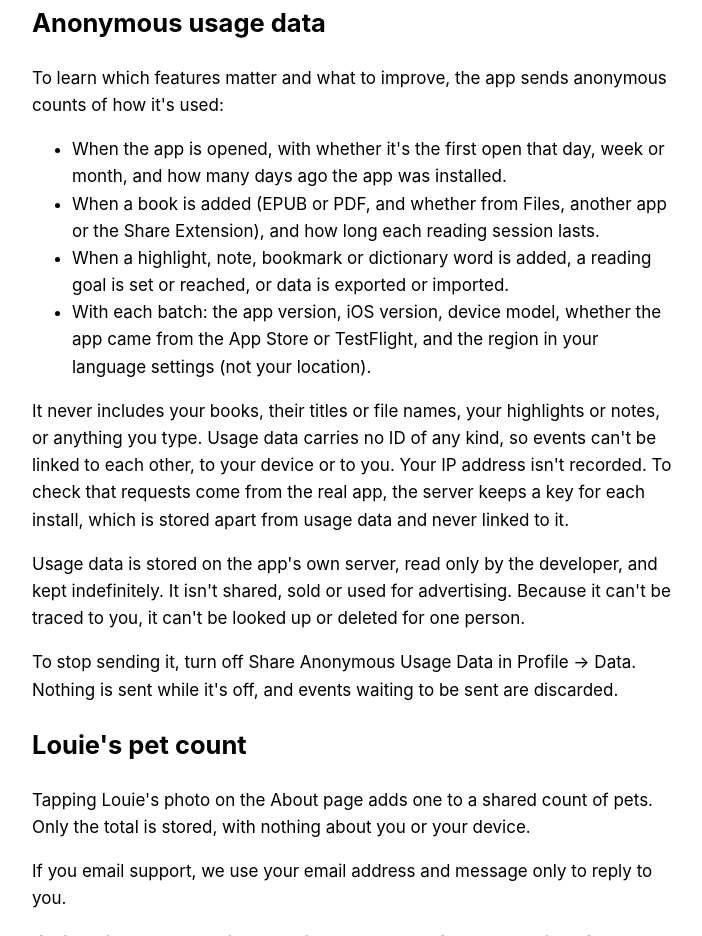
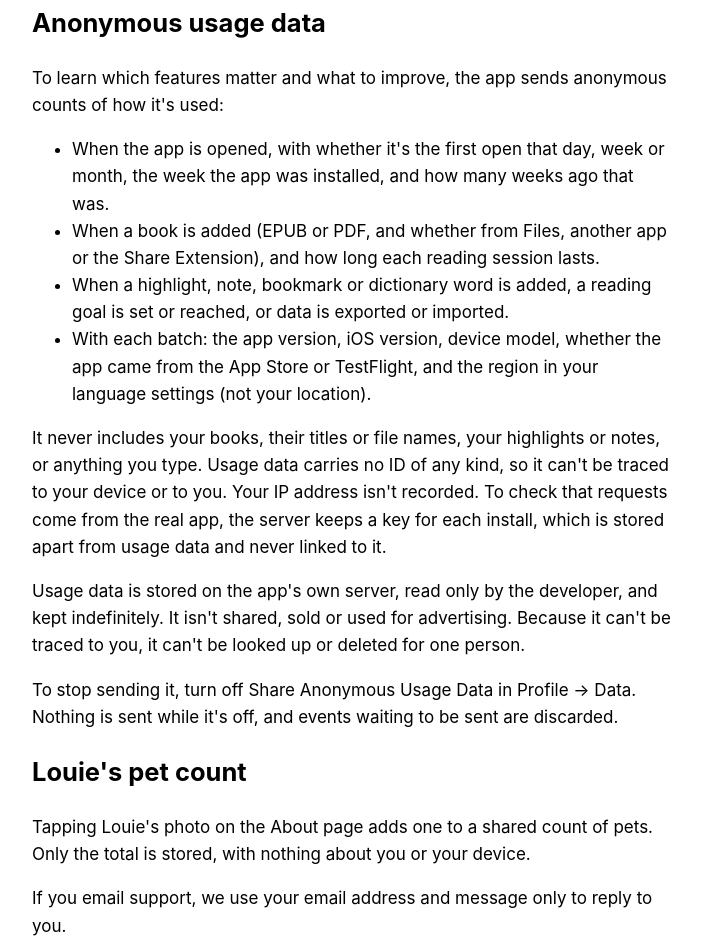
Before and after one commit to Jevs21/louslibraryereader.com, a plain HTML site: page privacy/index.html in a window 1280 px wide. Shown: the part 817-1753 px from the top of the page, without its empty margins (288-990 px from the left). Drawn offline with Linux system fonts and the light colour scheme.

Commit message:
Describe install timing in weeks and soften the linking claim
The app no longer sends days since install, and events from one session share their context, so the policy says
usage data can't be traced to a device or a person rather than that events can't be linked to each other.

Co-Authored-By: Claude Opus 5.5 <noreply@anthropic.com>

```diff
--- a/privacy/index.html
+++ b/privacy/index.html
@@ -28,12 +28,12 @@
 <h2>Anonymous usage data</h2>
 <p>To learn which features matter and what to improve, the app sends anonymous counts of how it's used:</p>
 <ul>
-<li>When the app is opened, with whether it's the first open that day, week or month, and how many days ago the app was installed.</li>
+<li>When the app is opened, with whether it's the first open that day, week or month, the week the app was installed, and how many weeks ago that was.</li>
 <li>When a book is added (EPUB or PDF, and whether from Files, another app or the Share Extension), and how long each reading session lasts.</li>
 <li>When a highlight, note, bookmark or dictionary word is added, a reading goal is set or reached, or data is exported or imported.</li>
 <li>With each batch: the app version, iOS version, device model, whether the app came from the App Store or TestFlight, and the region in your language settings (not your location).</li>
 </ul>
-<p>It never includes your books, their titles or file names, your highlights or notes, or anything you type. Usage data carries no ID of any kind, so events can't be linked to each other, to your device or to you. Your IP address isn't recorded. To check that requests come from the real app, the server keeps a key for each install, which is stored apart from usage data and never linked to it.</p>
+<p>It never includes your books, their titles or file names, your highlights or notes, or anything you type. Usage data carries no ID of any kind, so it can't be traced to your device or to you. Your IP address isn't recorded. To check that requests come from the real app, the server keeps a key for each install, which is stored apart from usage data and never linked to it.</p>
 <p>Usage data is stored on the app's own server, read only by the developer, and kept indefinitely. It isn't shared, sold or used for advertising. Because it can't be traced to you, it can't be looked up or deleted for one person.</p>
 <p>To stop sending it, turn off Share Anonymous Usage Data in Profile → Data. Nothing is sent while it's off, and events waiting to be sent are discarded.</p>
 <h2>Louie's pet count</h2>
```
